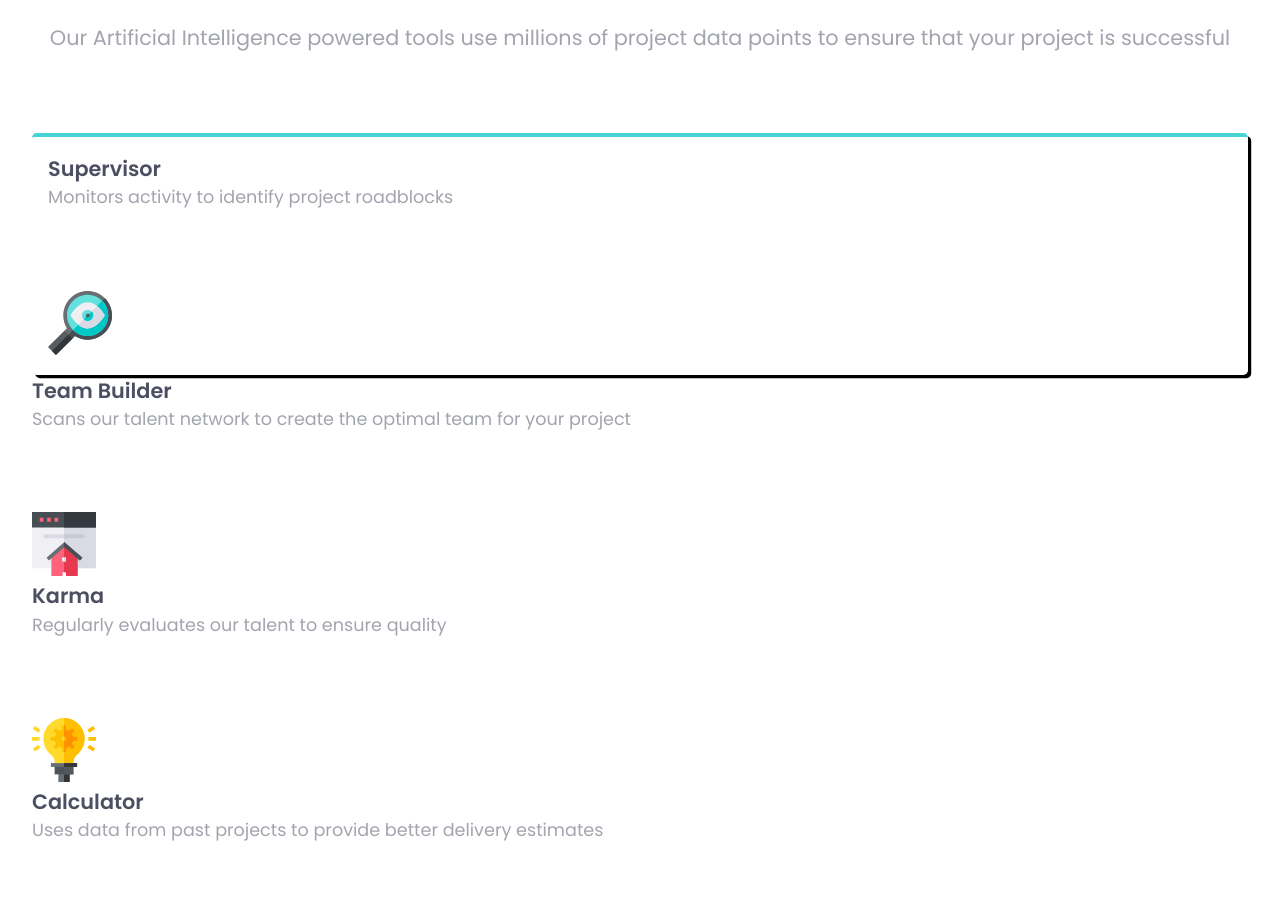
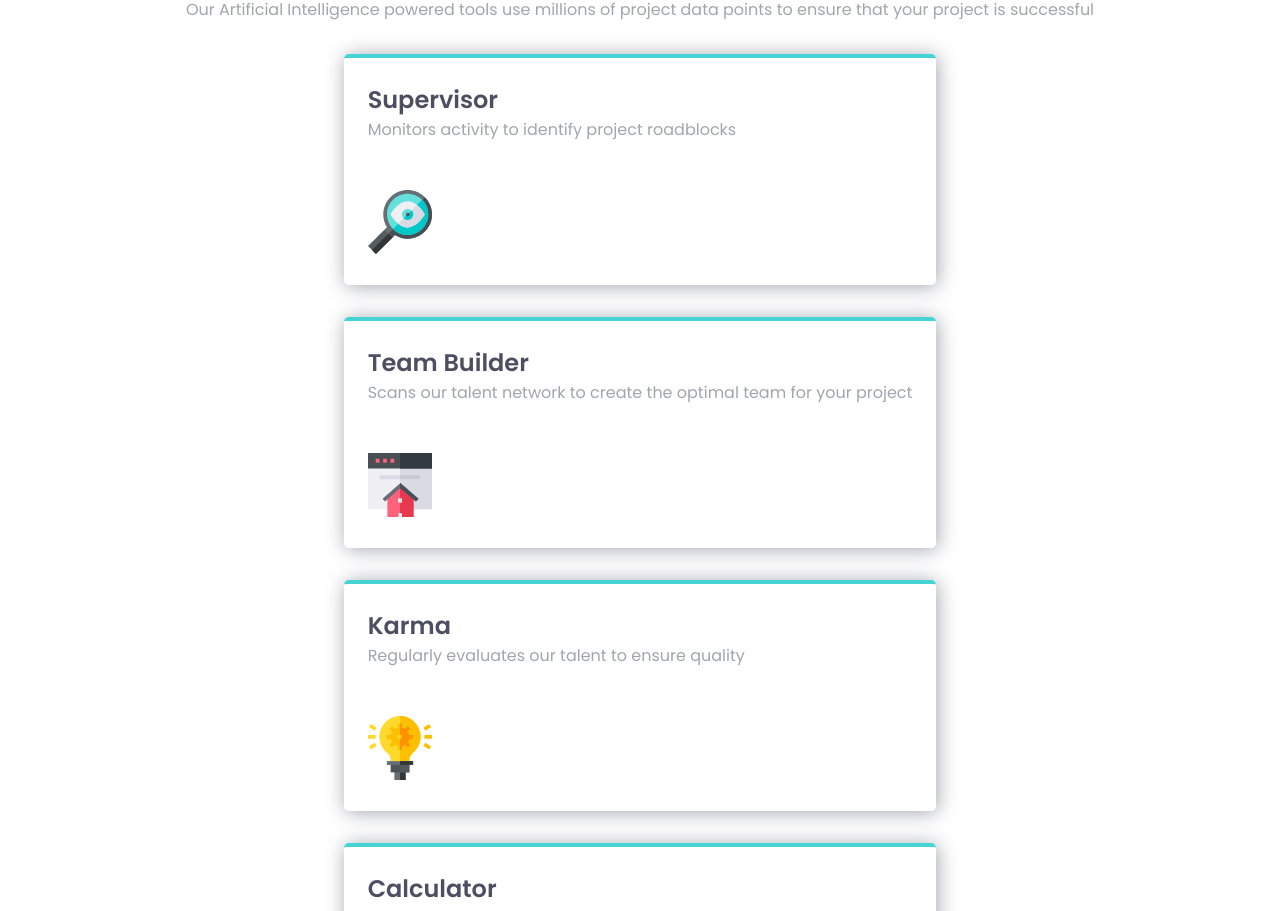
Before and after one commit to LouisVerch/Frontend-Mentor-Four-card-feature-section, a plain HTML site: page index.html in a window 1280 px wide. Shown: the part 176-1087 px from the top of the page. Drawn offline with Linux system fonts and the light colour scheme.

Commit message:
commit modif styles HTML

```diff
--- a/index.html
+++ b/index.html
@@ -21,43 +21,54 @@
     <title>Frontend Mentor | Four card feature section</title>
   </head>
   <body>
-    <header>
+    <main>
       <h1>Reliable, efficient delivery</h1>
-      <h2>Powered by Technology</h2>
-    </header>
-    <main>
+      <span>Powered by Technology</span>
       <p class="main-paragraph">
         Our Artificial Intelligence powered tools use millions of project data
         points to ensure that your project is successful
       </p>
-      <div class="supervisor-box">
+      <section class="cards">
+        <div class="card-cyan">
           <h3>Supervisor</h3>
-        <p class="paragraph-box">
+          <p class="card-content">
             Monitors activity to identify project roadblocks
           </p>
+          <div class="card-image">
             <img src="images/icon-supervisor.svg" alt="Magnifying class icon" />
           </div>
-      <div class="Team__builder-box">
+        </div>
+        <div class="card-red">
           <h3>Team Builder</h3>
-        <p class="paragraph-box">
+          <p class="card-content">
             Scans our talent network to create the optimal team for your project
           </p>
+          <div class="card-image">
             <img src="images/icon-team-builder.svg" alt="Web page and house" />
           </div>
-      <div class="Karma-box">
+        </div>
+        <div class="card-orange">
           <h3>Karma</h3>
-        <p class="paragraph-box">
+          <p class="card-content">
             Regularly evaluates our talent to ensure quality
           </p>
-        <img src="images/icon-karma.svg" alt="Light bulb with a cog inside" />
+          <div class="card-image">
+            <img
+              src="images/icon-karma.svg"
+              alt="Light bulb with a cog inside"
+            />
           </div>
-      <div class="Calculator-box">
+        </div>
+        <div class="card-blue">
           <h3>Calculator</h3>
-        <p class="paragraph-box">
+          <p class="card-content">
             Uses data from past projects to provide better delivery estimates
           </p>
+          <div class="card-image">
             <img src="images/icon-calculator.svg" alt="Desktop computer" />
           </div>
+        </div>
+      </section>
     </main>
   </body>
 </html>
--- a/style/style.css
+++ b/style/style.css
@@ -7,6 +7,7 @@
     --neutral-very-dark-blue: hsl(234, 12%, 34%);
     --neutral-grayish-blue: hsl(229, 6%, 66%);
     --neutral-very-light-gray: hsl(0, 0%, 98%);
+    --fs-l: 1.8rem;
 }
 
 html {
@@ -17,61 +18,67 @@ html {
 *::before,
 *::after {
     box-sizing: border-box;
-}
-
-* {
     margin: 0;
     padding: 0;
 }
 
 body {
-    margin: 2rem;
+    line-height: 1.5;
+    font-family: var(--ff-primary);
+}
+
+main {
+    min-height: 100vh;
+    padding: 2rem;
+    display: grid;
+    place-items: center;
+    gap: 2rem;
 }
 
 h1 {
-    margin-top: 5rem;
-    font-size: 1.8rem;
-    font-family: var(--ff-primary);
+    font-size: clamp(1.5rem, 3vw, 2.25rem);
     font-weight: 200;
     text-align: center;
 }
 
 h2 {
-    font-size: 1.8rem;
-    font-family: var(--ff-primary);
+    font-size: clamp(1.5rem, 3vw, 2.25rem);
     font-weight: 600;
     text-align: center;
-    margin-bottom: 2rem;
 }
 
 .main-paragraph {
-    font-family: var(--ff-primary);
     text-align: center;
-    font-size: 1.3rem;
-    line-height: 1.5;
-    margin-bottom: 5rem;
+    font-size: 1rem;
     color: var(--neutral-grayish-blue);
 }
 
 h3 {
-    font-family: var(--ff-primary);
-    font-size: 1.3rem;
-    line-height: 1.5;
+    font-size: 1.5rem;
     color: var(--neutral-very-dark-blue);
 }
 
-.supervisor-box {
+.cards>div {
+    display: flex;
+    flex-direction: column;
     border-top: 0.3rem solid var(--primary-cyan);
     border-radius: 0.3rem;
-    box-shadow: 0.2rem 0.2rem;
-    padding: 1rem;
+    box-shadow: 0.1rem 0.1rem 20px var(--neutral-grayish-blue);
+    padding: 1.5rem;
+    margin-bottom: 2rem;
+    justify-content: flex-end;
 }
 
-.paragraph-box {
+.card-content {
     font-family: var(--ff-primary);
-    font-size: 1.1rem;
+    font-size: 1rem;
     line-height: 1.5;
-    margin-bottom: 5rem;
-    justify-content: left;
+    margin-bottom: 3rem;
     color: var(--neutral-grayish-blue);
 }
+
+.card-image {
+    max-width: 15%;
+    max-height: 15%;
+    justify-self: end;
+}
```
Lines whose indentation alone changed are shown as unchanged.
